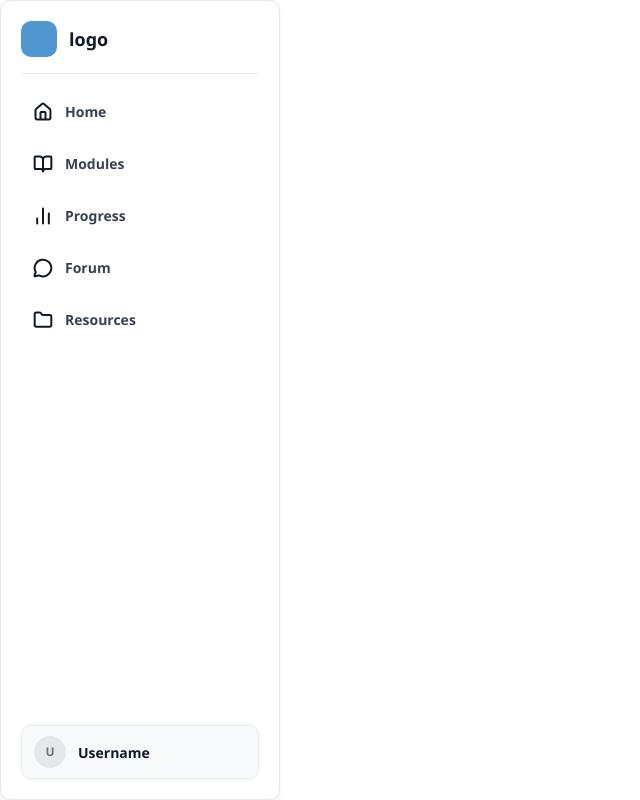
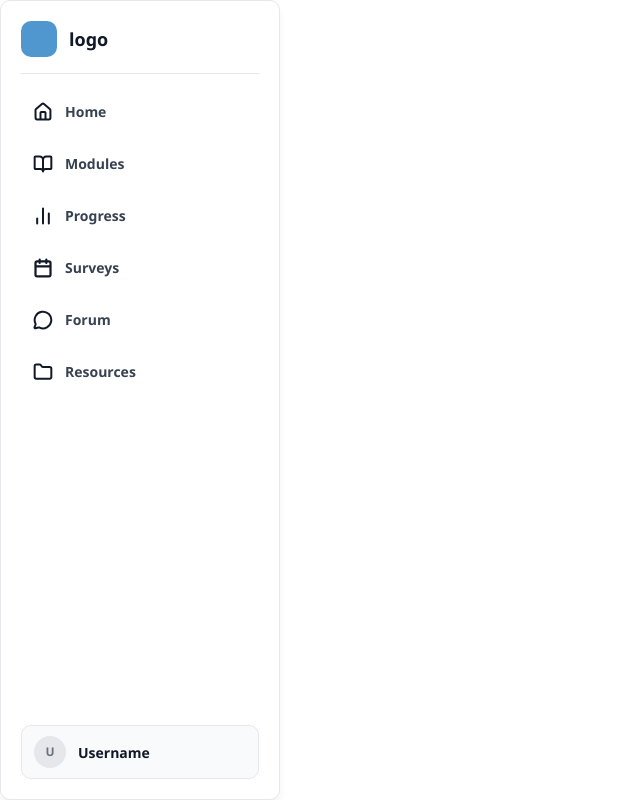
Before and after one commit to KKatariah/rcswa-mindfulness, a Next.js app in the folder client/: page /sidebar in a window 1280 px wide. Shown: the whole page, without its empty margins (0-640 px from the left). Built offline with nearby package versions, Linux system fonts and the light colour scheme; no server answers.

Commit message:
added surveys link to sidebar

```diff
--- a/client/src/components/main/Sidebar.tsx
+++ b/client/src/components/main/Sidebar.tsx
@@ -1,6 +1,6 @@
 import Link from "next/link";
 import { usePathname } from "next/navigation";
-import { IconProps, HomeIcon, BookOpenIcon, BarChart2Icon, MessageCircleIcon, FolderIcon } from "@/components/ui/icons";
+import { IconProps, HomeIcon, BookOpenIcon, BarChart2Icon, MessageCircleIcon, FolderIcon, CalendarIcon } from "@/components/ui/icons";
 
 type NavItem = {
   label: string;
@@ -13,6 +13,7 @@ const NAV_ITEMS: NavItem[] = [
   { label: "Home", href: "/", icon: HomeIcon },
   { label: "Modules", href: "/modules", icon: BookOpenIcon },
   { label: "Progress", href: "/progress", icon: BarChart2Icon },
+  { label: "Surveys", href: "/surveys", icon: CalendarIcon},
   { label: "Forum", href: "/forum", icon: MessageCircleIcon },
   { label: "Resources", href: "/resources", icon: FolderIcon },
 ];
```
